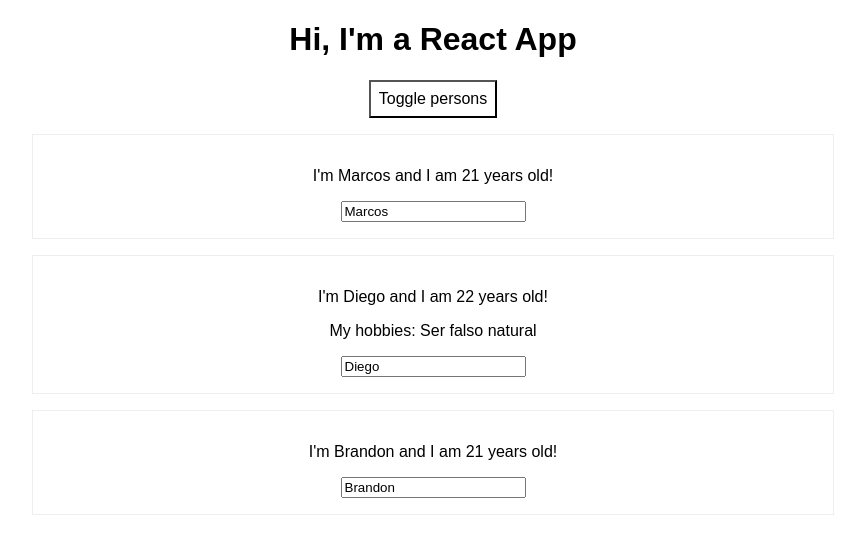
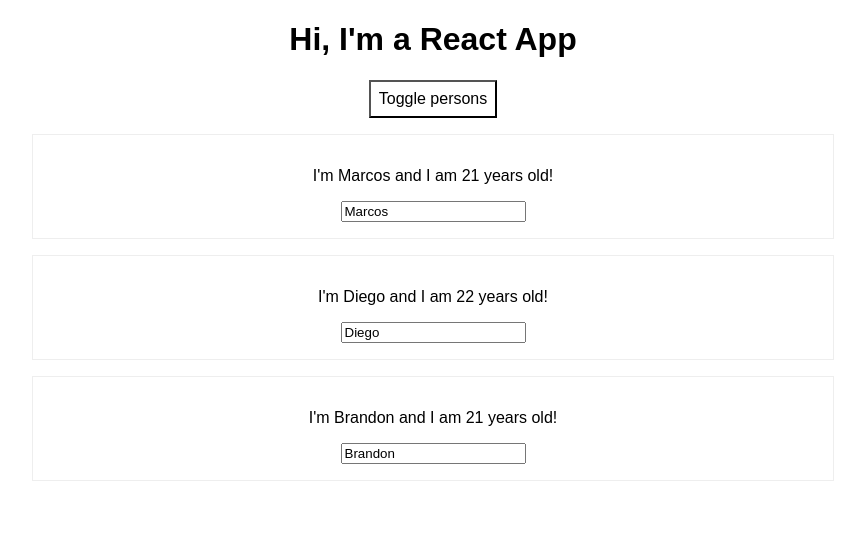
Before and after one commit to marcos8896/react-complete-guide, a React (Create React App) app: page / in a window 1280 px wide. Both pictures are taken after a click on the button "Toggle persons". Shown: the top 554 px of the page, without its empty margins (207-1072 px from the left). Built offline with nearby package versions, Linux system fonts and the light colour scheme.

Commit message:
Section 4 - Lecture 54 : Lists & State.

```diff
--- a/src/App.js
+++ b/src/App.js
@@ -12,19 +12,6 @@
     ]
   }
 
-  switchNameHandler = newName => {
-
-    this.setState({
-      persons: [
-        { name: "Marcos Barrera", age: 21 },
-        { name: newName, age: 22 },
-        { name: "Brandon", age: 21 }
-      ],
-      showPersons: false
-    })
-
-  }
-
   nameChangedHandler = event => {
 
     this.setState({
@@ -34,6 +21,15 @@
         { name: "Brandon", age: 21 }
       ]
     })
+
+  }
+
+  deletePersonHandler = personIndex => {
+
+    const { persons } = this.state;
+    persons.splice(personIndex, 1);
+
+    this.setState({persons});
 
   }
 
@@ -55,20 +51,16 @@
     if(this.state.showPersons) {
       persons = (
         <div>
-          <Person
-            name={this.state.persons[0].name}
-            age={this.state.persons[0].age} />
 
-          <Person
-            name={this.state.persons[1].name}
-            age={this.state.persons[1].age}
-            click={this.switchNameHandler.bind(this, "Tío")}
-            changed={this.nameChangedHandler}
-            > My hobbies: Ser falso natural </Person>
+          {
+            this.state.persons.map((person, index) => {
+              return <Person
+                        age={person.age}
+                        name={person.name}
+                        click={this.deletePersonHandler.bind(this, index)} />
+            })
+          }
 
-          <Person
-            name={this.state.persons[2].name}
-            age={this.state.persons[2].age} />
         </div>
       );
     }
```
